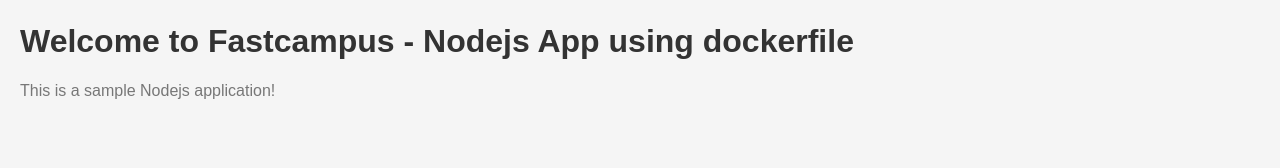
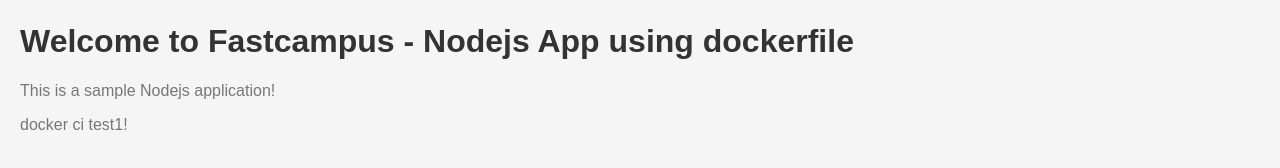
Before and after one commit to seokmingg/fc-docker-ci, a website: page public/index.html in a window 1280 px wide. Shown: the part 304-472 px from the top of the page. Drawn offline with Linux system fonts and the light colour scheme.

Commit message:
ci test1

```diff
--- a/public/index.html
+++ b/public/index.html
@@ -9,5 +9,6 @@
   <img src="images/fastcampus.png" alt="fastcampus logo">
   <h1>Welcome to Fastcampus - Nodejs App using dockerfile</h1>
   <p>This is a sample Nodejs application!</p>
+  <p>docker ci test1!</p>
 </body>
 </html>
```
